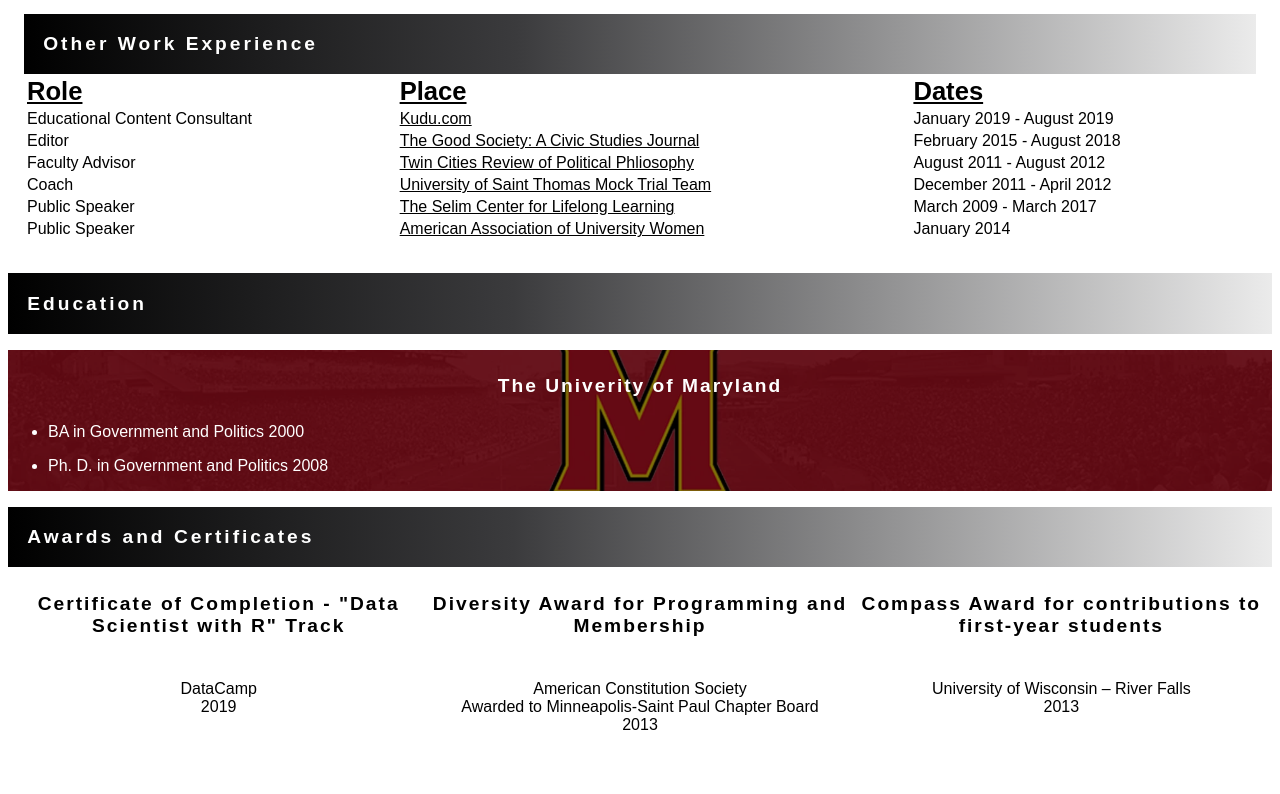
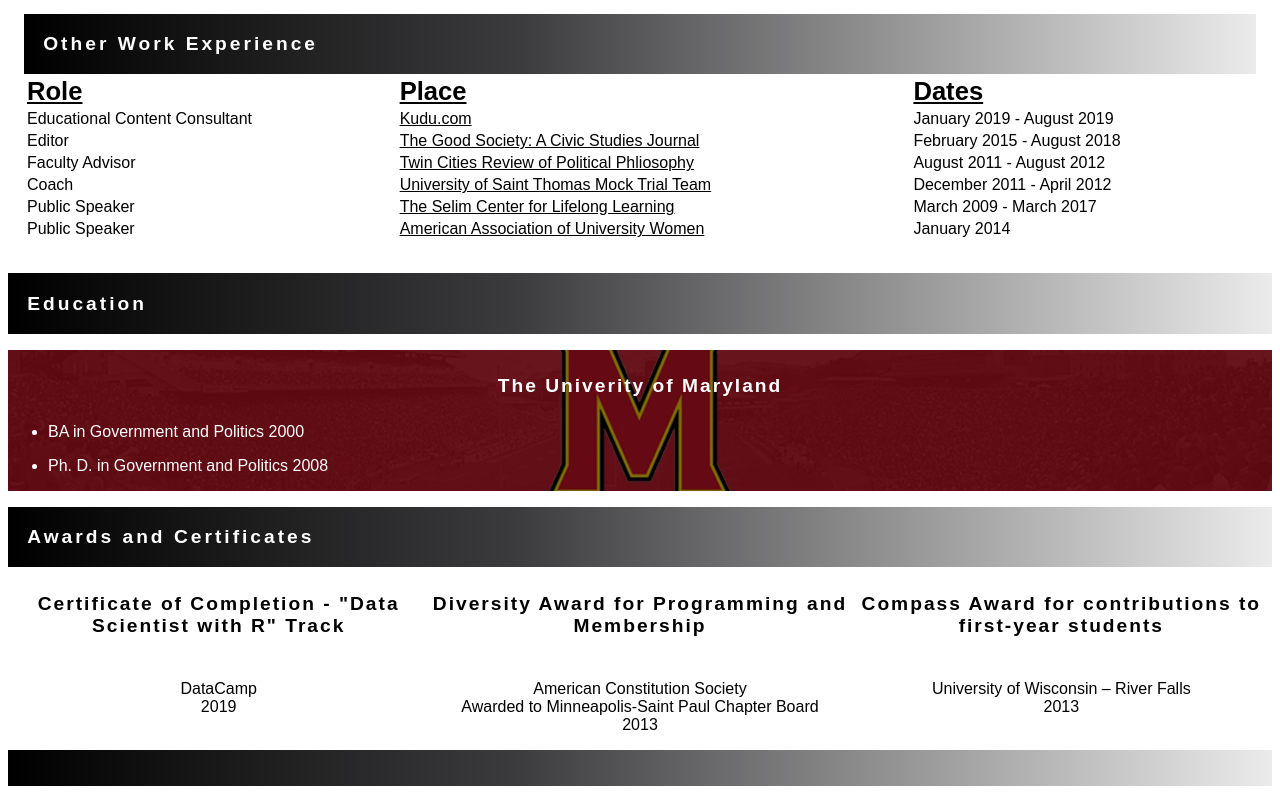
Before and after one commit to sdeda1us/sdeda1us.github.io, a plain HTML site: page index.html in a window 1280 px wide. Shown: the part 920-1714 px from the top of the page. Before the commit the page ends 1662 px from the top, so only its background shows below. Drawn offline with Linux system fonts and the light colour scheme; a web font is replaced by a local one.

Commit message:
Update index.html

```diff
--- a/index.html
+++ b/index.html
@@ -117,6 +117,9 @@
           <div class = "subregion award" id= "acs"><h4>Diversity Award for Programming and Membership</h4> <br> American Constitution Society <br> Awarded to Minneapolis-Saint Paul Chapter Board<br>2013</div>
           <div class = "subregion award" id= "compass"><h4>Compass Award for contributions to first-year students</h4><br> University of Wisconsin – River Falls<br>2013</div>
       </div>
+      <div class="region">
+          <div class="title"><br><br></div>
+      </div>
     </div>
   </main>
 </body>
```
